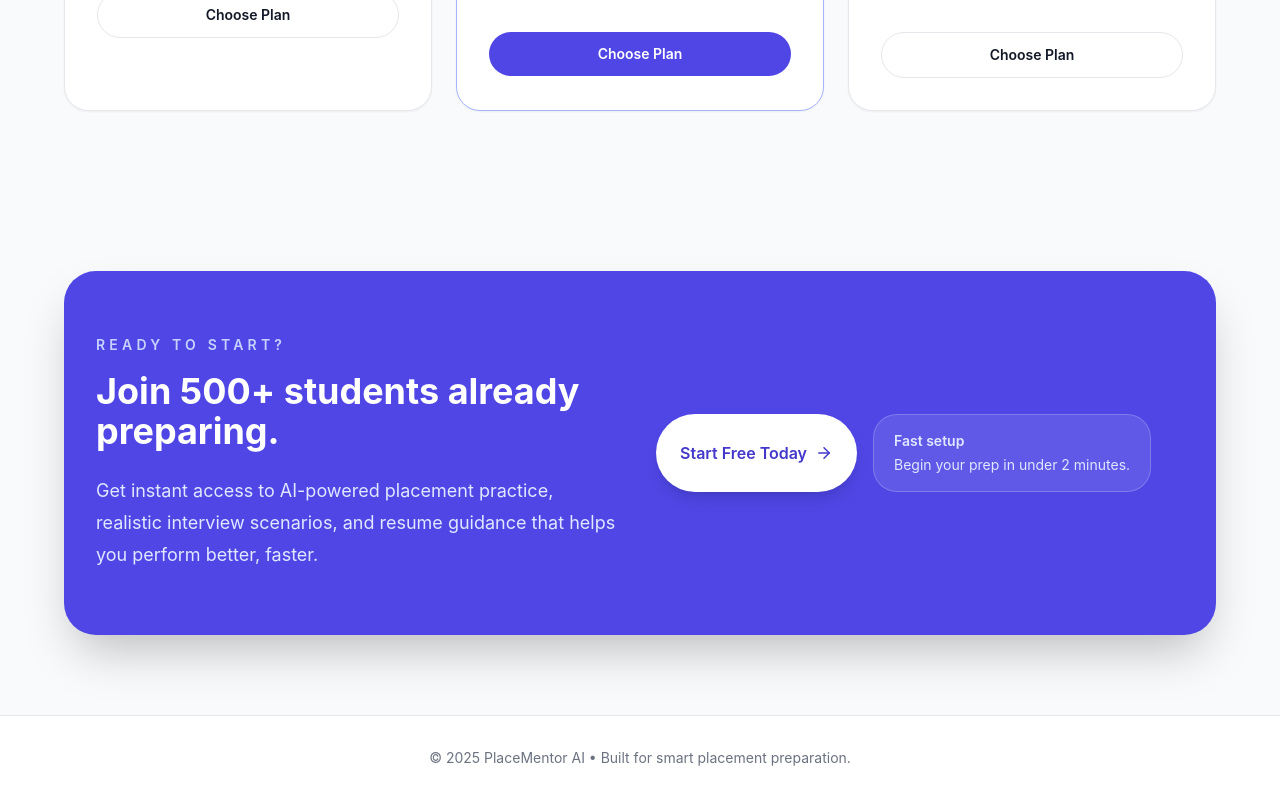
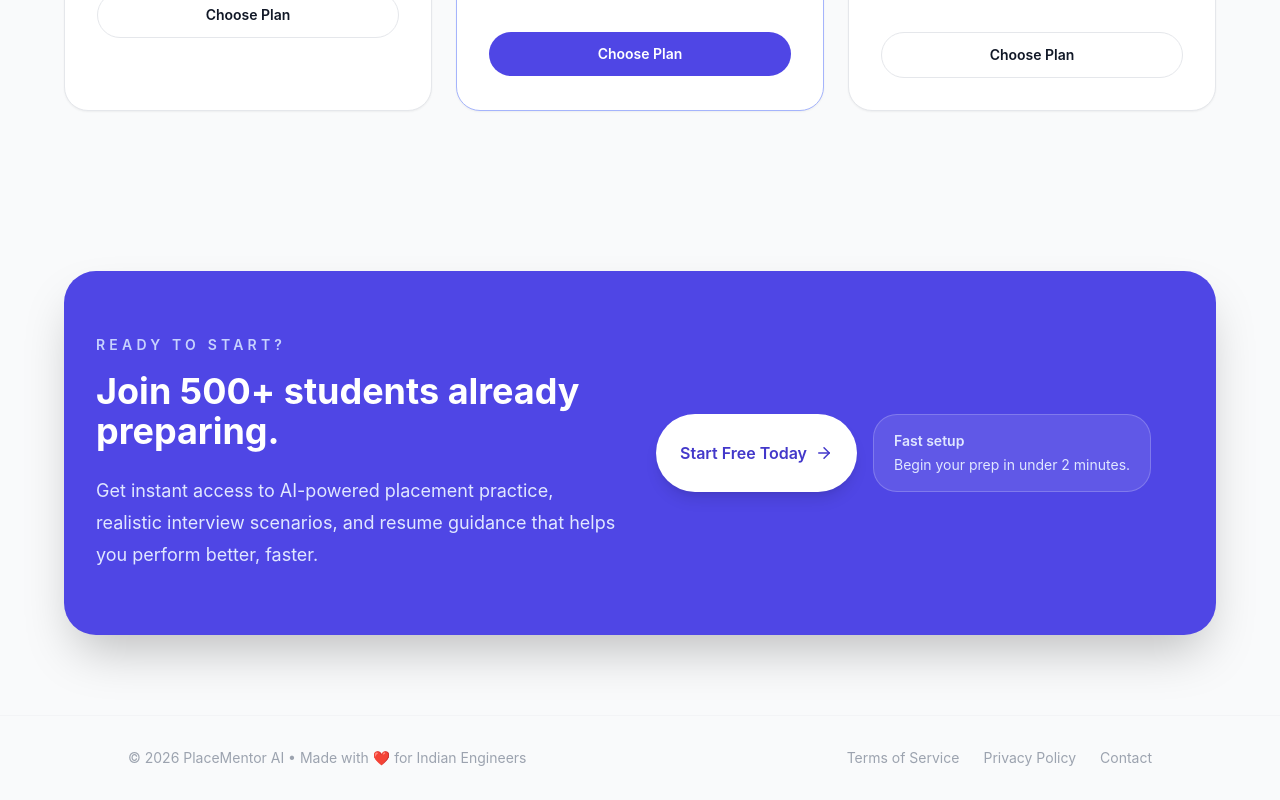
Before and after one commit to krishna-oss-tech/placementor-ai, a Next.js app: page / in a window 1280 px wide. Shown: the part 3048-3848 px from the top of the page. Built offline with nearby package versions, Linux system fonts and the light colour scheme.

Commit message:
add footer links

```diff
--- a/app/page.js
+++ b/app/page.js
@@ -240,8 +240,17 @@ export default function Home() {
         </div>
       </section>
 
-      <footer className="border-t border-gray-200 bg-white py-8 text-center text-sm text-gray-500">
-        {'\u00A9'} 2025 PlaceMentor AI • Built for smart placement preparation.
+      <footer className="border-t border-gray-100 py-8 px-6">
+        <div className="max-w-5xl mx-auto flex flex-col md:flex-row justify-between items-center gap-4">
+          <div className="text-sm text-gray-400">
+            © 2026 PlaceMentor AI • Made with ❤️ for Indian Engineers
+          </div>
+          <div className="flex gap-6 text-sm text-gray-400">
+            <a href="/terms" className="hover:text-gray-600">Terms of Service</a>
+            <a href="/privacy" className="hover:text-gray-600">Privacy Policy</a>
+            <a href="mailto:support@placementorai.in" className="hover:text-gray-600">Contact</a>
+          </div>
+        </div>
       </footer>
     </main>
   );
```
